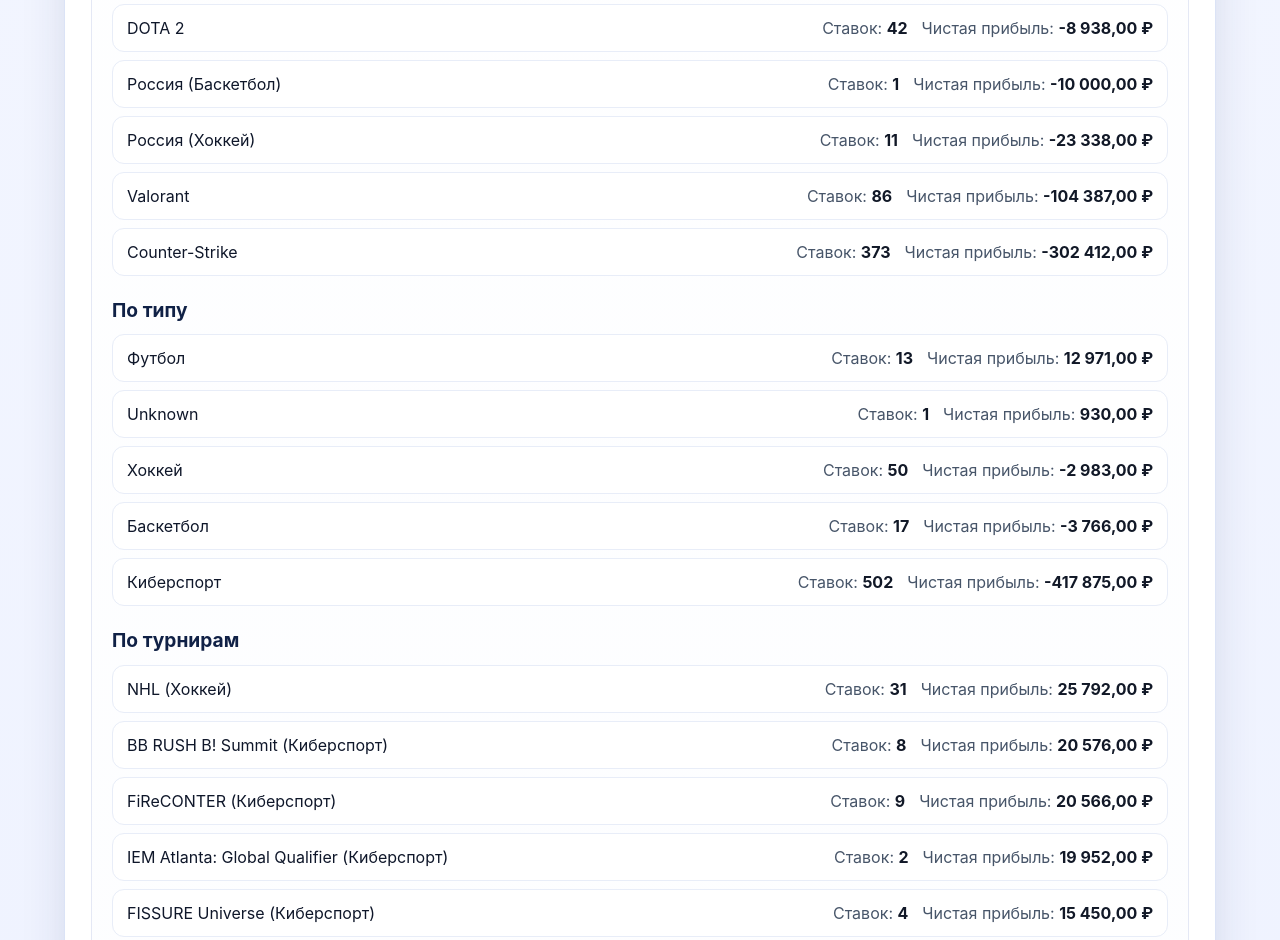
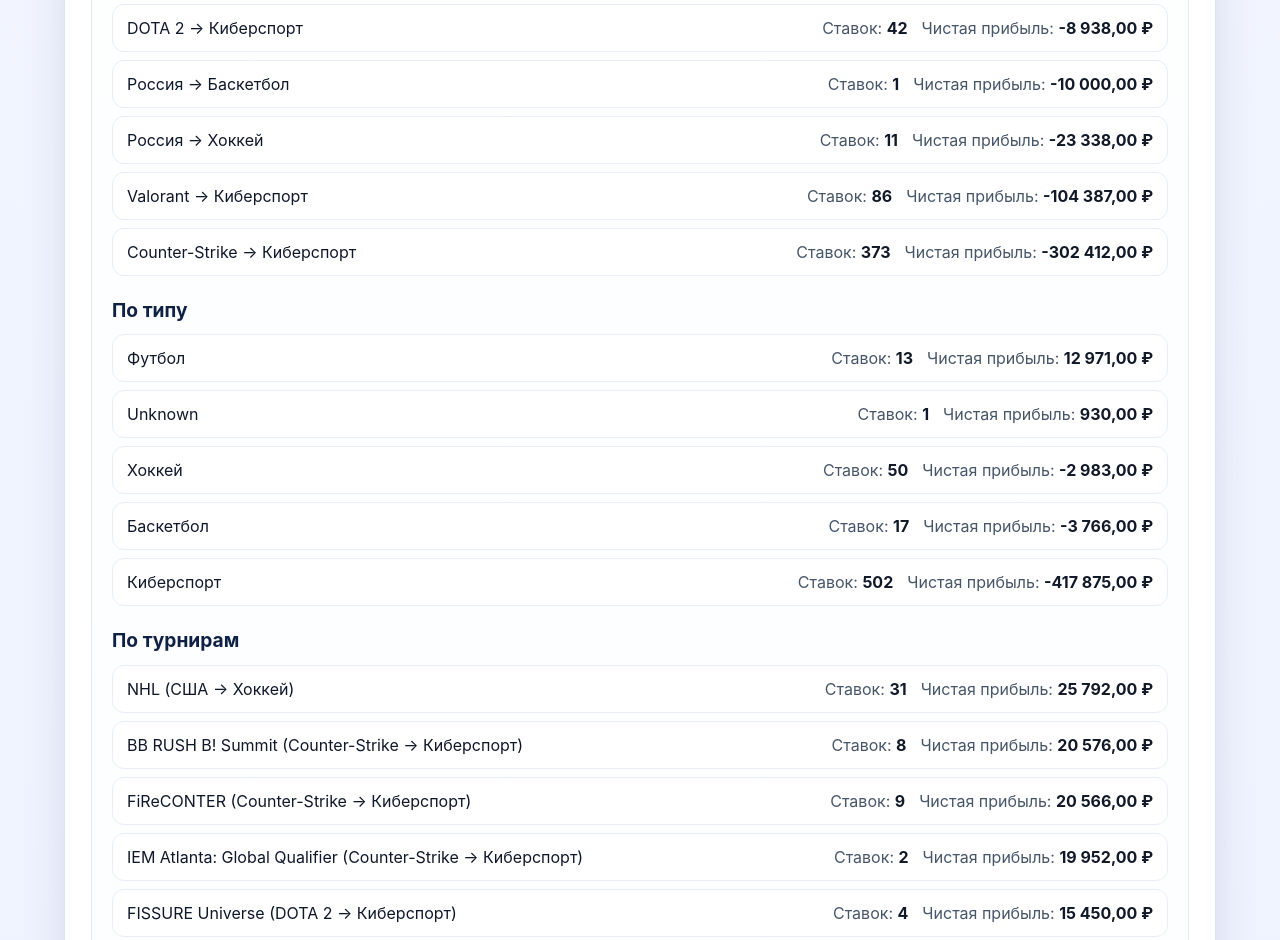
Before and after one commit to votepls115-art/winline-stat, a Vue app: page / in a window 1280 px wide. Shown: the part 1860-2800 px from the top of the page. Built offline with nearby package versions, Linux system fonts and the light colour scheme.

Commit message:
Унифицировать формат дисциплины и турнира

```diff
--- a/src/composables/useBetsAnalytics.ts
+++ b/src/composables/useBetsAnalytics.ts
@@ -133,9 +133,7 @@ export function useBetsAnalytics(source: () => Bet[]) {
     sortStatsEntries(Object.entries(aggregateBy(filteredBets.value, (bet) => bet.discipline))),
   )
   const byTournament = computed(() =>
-    sortStatsEntries(
-      Object.entries(aggregateBy(filteredBets.value, (bet) => `${bet.tournament} (${bet.type})`)),
-    ),
+    sortStatsEntries(Object.entries(aggregateBy(filteredBets.value, (bet) => bet.tournament))),
   )
 
   const chartData = computed(() => {
--- a/src/parser.ts
+++ b/src/parser.ts
@@ -50,17 +50,18 @@ function detectTypeDisciplineTournament(block: string): {
 
   const type = lines[typeIndex] ?? 'Unknown'
   const secondLevelValue = lines[typeIndex + 1] ?? 'Unknown'
-  const discipline =
-    type === 'Киберспорт' ? secondLevelValue : `${secondLevelValue} (${type})`
+  const discipline = `${secondLevelValue} -> ${type}`
 
   const tournamentLine = lines
     .slice(typeIndex + 2)
     .find((line) => !line.startsWith('Завершен'))
 
+  const tournament = tournamentLine ?? 'Unknown'
+
   return {
     type,
     discipline,
-    tournament: tournamentLine ?? 'Unknown',
+    tournament: `${tournament} (${discipline})`,
   }
 }
 
```
